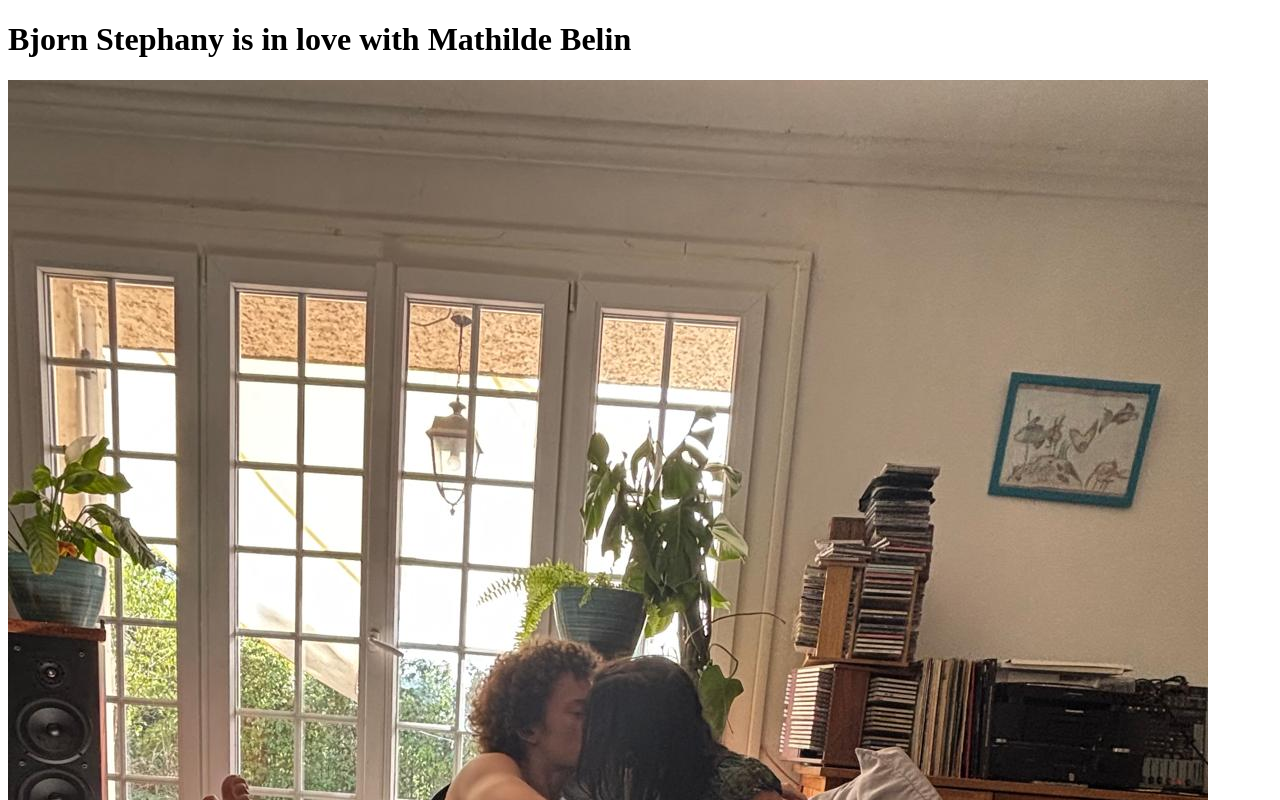
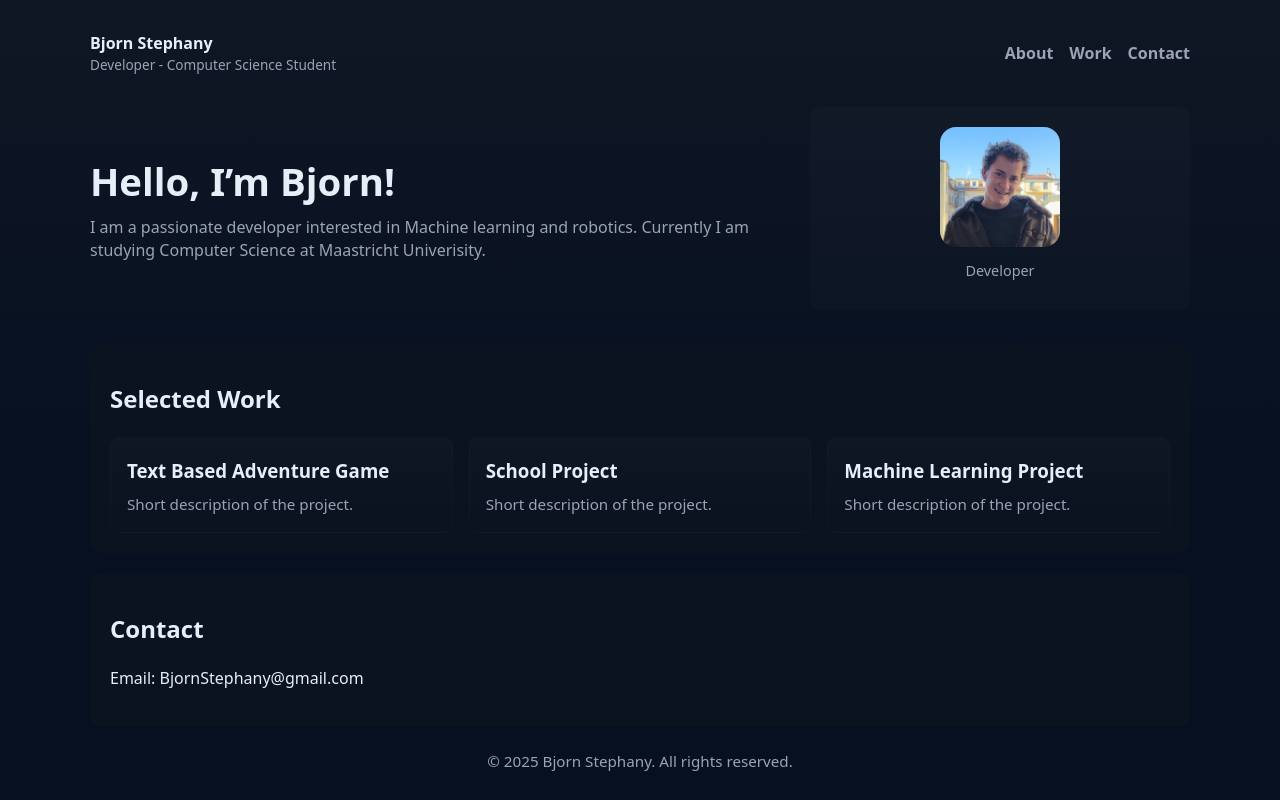
Before and after one commit to bjornstephany/bjornstephany.github.io, a plain HTML site: page index.html in a window 1280 px wide. Shown: the top 800 px of the page. Drawn offline with Linux system fonts and the light colour scheme.

Commit message:
Add html and css outline

```diff
--- a/index.html
+++ b/index.html
@@ -1,12 +1,69 @@
-<!DOCTYPE html>
+<!doctype html>
 <html lang="en">
 <head>
-    <meta charset="UTF-8">
-    <meta name="viewport" content="width=device-width, initial-scale=1.0">
-    <title>Bjorn Stephany's Portfolio</title>
+  <meta charset="utf-8" />
+  <meta name="viewport" content="width=device-width,initial-scale=1" />
+  <title>Portfolio — Bjorn Stephany</title>
+  <link rel="stylesheet" href="style.css">
 </head>
 <body>
-    <h1>Bjorn Stephany is in love with Mathilde Belin</h1>
-    <img src="kissingMathildeOnCouch.jpg" alt="">
+  <div class="container">
+    <header>
+      <a class="logo" href="#">
+        <div>
+          <div class="logo-name">Bjorn Stephany</div>
+          <div class="logo-role">Developer - Computer Science Student</div>
+        </div>
+      </a>
+
+      <nav>
+        <ul>
+          <li><a href="#about">About</a></li>
+          <li><a href="#work">Work</a></li>
+          <li><a href="#contact">Contact</a></li>
+        </ul>
+      </nav>
+    </header>
+
+    <section class="hero">
+      <div class="intro">
+        <h1>Hello, I’m Bjorn!</h1>
+        <p>I am a passionate developer interested in Machine learning and robotics. Currently I am studying Computer Science at Maastricht Univerisity.</p>
+      </div>
+      <div class="profile-card">
+        <img class="avatar" src="/CV_Informal_Pic.jpg" alt="Your photo">
+        <div class="roles">Developer</div>
+      </div>
+    </section>
+
+    <main>
+      <section id="work" class="card">
+        <h2>Selected Work</h2>
+        <div class="grid-portfolio">
+          <div class="project">
+            <h3>Text Based Adventure Game</h3>
+            <p>Short description of the project.</p>
+          </div>
+          <div class="project">
+            <h3>School Project</h3>
+            <p>Short description of the project.</p>
+          </div>
+          <div class="project">
+            <h3>Machine Learning Project</h3>
+            <p>Short description of the project.</p>
+          </div>
+        </div>
+      </section>
+
+      <section id="contact" class="card">
+        <h2>Contact</h2>
+        <p>Email: BjornStephany@gmail.com</p>
+      </section>
+    </main>
+
+    <footer>
+      © 2025 Bjorn Stephany. All rights reserved.
+    </footer>
+  </div>
 </body>
 </html>
--- /dev/null
+++ b/style.css
@@ -0,0 +1,176 @@
+:root {
+  --bg: #0f1724;
+  --card: #0b1220;
+  --muted: #9aa4b2;
+  --accent: #7c5cff;
+  --glass: rgba(255,255,255,0.04);
+  --max-width: 1100px;
+  --radius: 12px;
+  --gap: 1.25rem;
+  --ff-sans: system-ui, -apple-system, "Segoe UI", Roboto, "Helvetica Neue", Arial;
+}
+
+* { box-sizing: border-box; }
+html, body { height: 100%; }
+
+body {
+  margin: 0;
+  font-family: var(--ff-sans);
+  background: linear-gradient(180deg,var(--bg),#071021 60%);
+  color: #e6eef8;
+  line-height: 1.45;
+  padding: 2rem 1rem;
+  display: flex;
+  justify-content: center;
+}
+
+.container {
+  width: 100%;
+  max-width: var(--max-width);
+}
+
+header {
+  display: flex;
+  align-items: center;
+  justify-content: space-between;
+  gap: var(--gap);
+  margin-bottom: 2rem;
+}
+
+.logo {
+  display: flex;
+  align-items: center;
+  gap: .75rem;
+  text-decoration: none;
+  color: inherit;
+}
+
+.logo-mark {
+  width: 44px;
+  height: 44px;
+  border-radius: 10px;
+  background: linear-gradient(135deg,var(--accent),#5eead4);
+  display: grid;
+  place-items: center;
+  font-weight: 700;
+  color: #081124;
+}
+
+.logo-name {
+  font-weight: 700;
+}
+.logo-role {
+  font-size: .85rem;
+  color: var(--muted);
+}
+
+nav ul {
+  display: flex;
+  gap: 1rem;
+  list-style: none;
+  margin: 0;
+  padding: 0;
+}
+nav a {
+  color: var(--muted);
+  text-decoration: none;
+  font-weight: 600;
+}
+nav a:hover {
+  color: var(--accent);
+}
+
+.hero {
+  display: grid;
+  grid-template-columns: 1fr 380px;
+  gap: 2rem;
+  align-items: center;
+  margin-bottom: 2rem;
+}
+
+.hero .intro h1 {
+  font-size: clamp(1.6rem, 3vw, 2.4rem);
+  margin: 0 0 .4rem;
+}
+.hero .intro p {
+  margin: 0;
+  color: var(--muted);
+}
+
+.profile-card {
+  background: linear-gradient(180deg, rgba(255,255,255,0.02), rgba(255,255,255,0.01));
+  padding: 1.25rem;
+  border-radius: var(--radius);
+  text-align: center;
+}
+.avatar {
+  width: 120px;
+  height: 120px;
+  border-radius: 16px;
+  display: inline-block;
+  object-fit: cover;
+  background: var(--glass);
+  margin-bottom: .5rem;
+}
+.roles {
+  color: var(--muted);
+  font-size: .9rem;
+  margin-bottom: .5rem;
+}
+.button {
+  padding: .6rem .9rem;
+  border-radius: 10px;
+  border: 0;
+  background: var(--accent);
+  color: #071124;
+  font-weight: 700;
+  cursor: pointer;
+}
+
+main {
+  display: grid;
+  gap: var(--gap);
+}
+section.card {
+  background: var(--card);
+  padding: 1.25rem;
+  border-radius: 12px;
+}
+
+.grid-portfolio {
+  display: grid;
+  grid-template-columns: repeat(3,1fr);
+  gap: 1rem;
+}
+.project {
+  padding: 1rem;
+  border-radius: 10px;
+  background: linear-gradient(180deg, rgba(255,255,255,0.02), transparent);
+  border: 1px solid rgba(255,255,255,0.02);
+}
+.project h3 {
+  margin: .2rem 0 .6rem;
+}
+.project p {
+  margin: 0;
+  color: var(--muted);
+  font-size: .95rem;
+}
+
+footer {
+  margin-top: 1.5rem;
+  color: var(--muted);
+  text-align: center;
+  font-size: .95rem;
+}
+
+/* responsive */
+@media (max-width:980px) {
+  .hero { grid-template-columns: 1fr 320px; }
+  .grid-portfolio { grid-template-columns: repeat(2,1fr); }
+}
+@media (max-width:680px) {
+  header { flex-direction: column; align-items: flex-start; }
+  .hero { grid-template-columns: 1fr; }
+  .grid-portfolio { grid-template-columns: 1fr; }
+}
```
Also changed, not shown: CV_Informal_Pic.jpg (added), kissingMathildeOnCouch.jpg (deleted).
